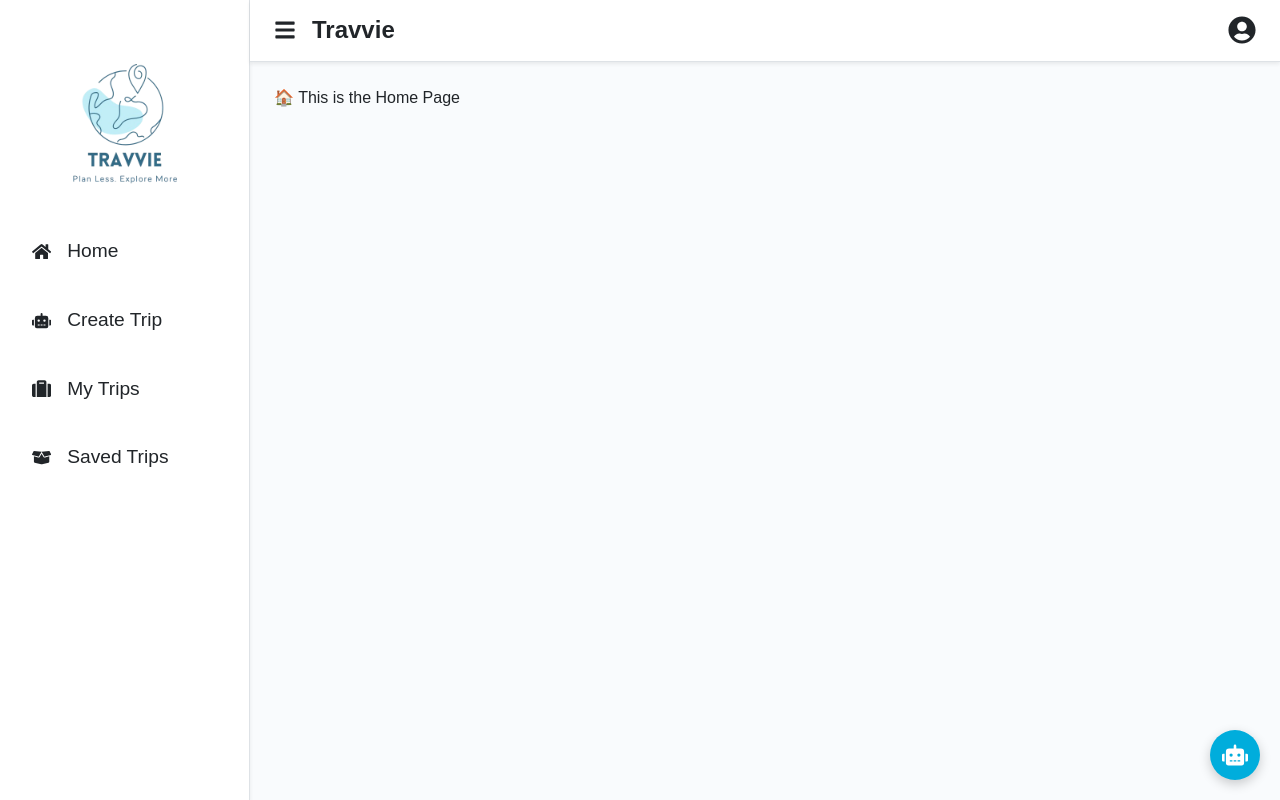
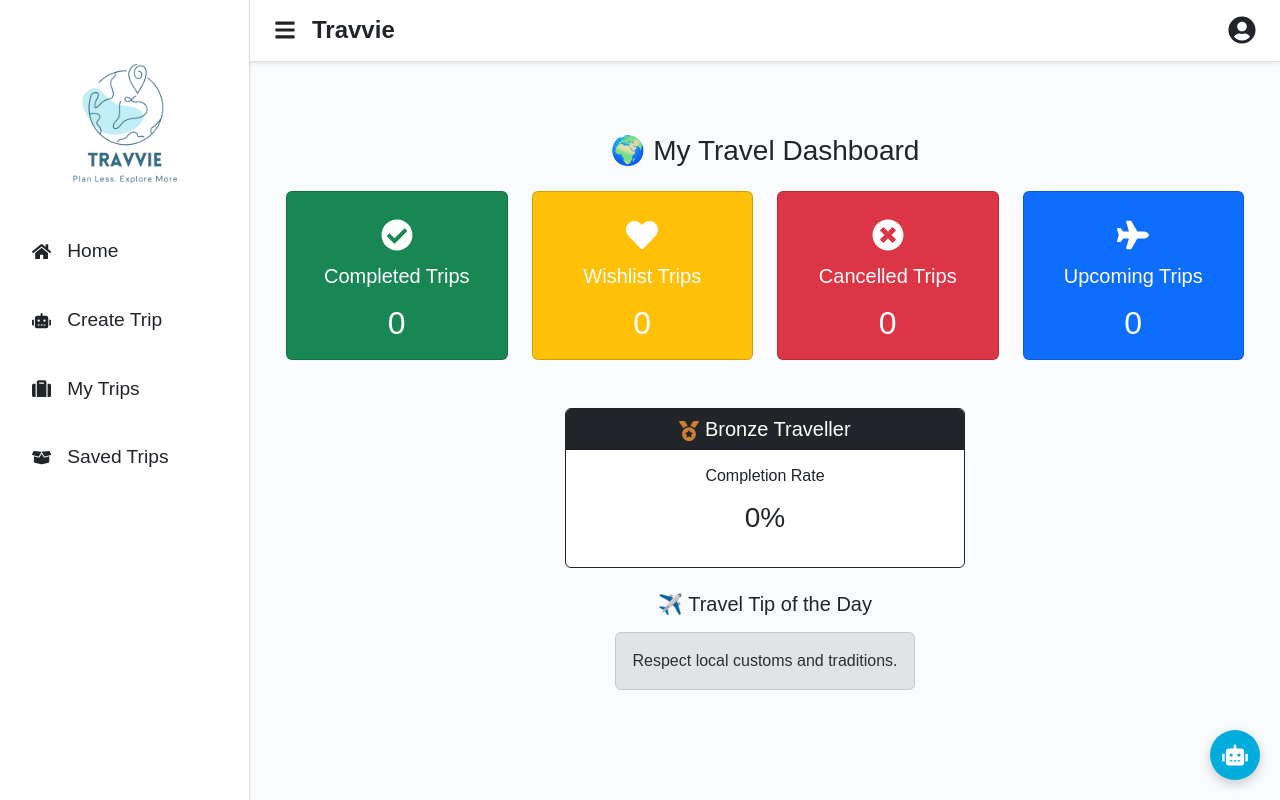
Before and after one commit to TenZinKS/Travvie_Web_APP_FRONTEND, a React (Vite) app: page /dashboard/home in a window 1280 px wide. Built offline with nearby package versions, Linux system fonts and the light colour scheme.

Commit message:
Updated Dashboard with UserStats

```diff
--- a/package.json
+++ b/package.json
@@ -11,6 +11,7 @@
     "bootstrap": "^5.3.6",
     "bootstrap-icons": "^1.13.1",
     "react": "^18.2.0",
+    "react-countup": "^6.5.3",
     "react-dom": "^18.2.0",
     "react-icons": "^5.5.0",
     "react-router-dom": "^6.22.3"
--- a/src/pages/Dashboard_Menu/Home.jsx
+++ b/src/pages/Dashboard_Menu/Home.jsx
@@ -1,4 +1,187 @@
+import { useEffect, useState } from "react";
+import axios from "axios";
+import { FaMedal, FaCheckCircle, FaTimesCircle, FaPlane, FaHeart } from "react-icons/fa";
+import CountUp from "react-countup";
+
 function Home() {
-  return <div>🏠 This is the Home Page</div>;
+  const [trips, setTrips] = useState([]);
+  const [stats, setStats] = useState({
+    completed: 0,
+    wishlist: 0,
+    cancelled: 0,
+    upcoming: 0,
+  });
+  const [rank, setRank] = useState("Bronze");
+  const [completionRate, setCompletionRate] = useState(0);
+  const [message, setMessage] = useState("");
+  const [tip, setTip] = useState("");
+
+  const user = JSON.parse(localStorage.getItem("user"));
+
+  const travelTips = [
+    "Always keep digital and physical copies of important documents.",
+    "Pack light to make travel easier.",
+    "Learn basic phrases in the local language.",
+    "Keep your valuables safe and secure.",
+    "Respect local customs and traditions.",
+    "Stay hydrated during your journey.",
+    "Try local food for an authentic experience.",
+    "Keep emergency contacts handy.",
+    "Use apps to navigate and translate.",
+    "Check visa requirements before traveling."
+  ];
+
+  useEffect(() => {
+    fetchTrips();
+    generateRandomTip();
+  }, []);
+
+  const generateRandomTip = () => {
+    const randomIndex = Math.floor(Math.random() * travelTips.length);
+    setTip(travelTips[randomIndex]);
+  };
+
+  const fetchTrips = async () => {
+    try {
+      const res = await axios.get(`http://localhost:4000/api/trips/user/${user.id}`);
+      const allTrips = res.data;
+
+      const completed = allTrips.filter(t => t.status === "completed").length;
+      const wishlist = allTrips.filter(t => t.status === "wishlist").length;
+      const cancelled = allTrips.filter(t => t.status === "cancelled").length;
+      const upcoming = allTrips.filter(
+        t => t.status === "planned" || t.status === "upcoming"
+      ).length;
+
+      const total = completed + cancelled;
+      let completionPct = 0;
+
+      if (total > 0) {
+        completionPct = Math.round((completed / total) * 100);
+      }
+
+      let rank = "Bronze";
+      let msg = "Start exploring more to level up your travel profile!";
+      if (completionPct > 70) {
+        rank = "Gold";
+        msg = "Awesome! You’re a seasoned traveller with fantastic trip success.";
+      } else if (completionPct >= 40) {
+        rank = "Silver";
+        msg = "Good job! Keep travelling and aim for Gold.";
+      } else if (total === 0 && allTrips.length === 0) {
+        msg = "No trips yet. Let’s start planning your first adventure!";
+      } else {
+        msg = "Consider planning carefully to avoid cancellations.";
+      }
+
+      setStats({
+        completed,
+        wishlist,
+        cancelled,
+        upcoming,
+      });
+      setRank(rank);
+      setCompletionRate(completionPct);
+      setMessage(msg);
+      setTrips(allTrips);
+    } catch (err) {
+      console.error(err);
+    }
+  };
+
+  return (
+    <div className="container py-5">
+      <h3 className="mb-4 text-center">🌍 My Travel Dashboard</h3>
+
+      <div className="row g-4">
+        <StatCard
+          title="Completed Trips"
+          count={stats.completed}
+          icon={<FaCheckCircle />}
+          color="success"
+        />
+        <StatCard
+          title="Wishlist Trips"
+          count={stats.wishlist}
+          icon={<FaHeart />}
+          color="warning"
+        />
+        <StatCard
+          title="Cancelled Trips"
+          count={stats.cancelled}
+          icon={<FaTimesCircle />}
+          color="danger"
+        />
+        <StatCard
+          title="Upcoming Trips"
+          count={stats.upcoming}
+          icon={<FaPlane />}
+          color="primary"
+        />
+      </div>
+
+      <div className="mt-5 text-center">
+        <RankCard rank={rank} completionRate={completionRate} message={message} />
+      </div>
+
+      <div className="mt-4 text-center">
+        <h5 className="mb-3">✈️ Travel Tip of the Day</h5>
+        <div className="alert alert-secondary d-inline-block" style={{ maxWidth: "600px" }}>
+          {tip}
+        </div>
+      </div>
+    </div>
+  );
 }
+
+function StatCard({ title, count, icon, color }) {
+  return (
+    <div className="col-md-3">
+      <div className={`card text-white bg-${color} h-100`}>
+        <div className="card-body text-center">
+          <div style={{ fontSize: "2rem" }}>{icon}</div>
+          <h5 className="card-title mt-2">{title}</h5>
+          <h2 className="card-text mt-3">
+            <CountUp end={count} duration={1} />
+          </h2>
+        </div>
+      </div>
+    </div>
+  );
+}
+
+function RankCard({ rank, completionRate, message }) {
+  const rankColors = {
+    Gold: "warning",
+    Silver: "secondary",
+    Bronze: "dark",
+  };
+
+  const rankIcons = {
+    Gold: <FaMedal style={{ color: "gold" }} />,
+    Silver: <FaMedal style={{ color: "silver" }} />,
+    Bronze: <FaMedal style={{ color: "#cd7f32" }} />,
+  };
+
+  return (
+    <div
+      className={`card border-${rankColors[rank]} mb-3 mx-auto`}
+      style={{ maxWidth: "400px" }}
+    >
+      <div className={`card-header bg-${rankColors[rank]} text-white`}>
+        <h5 className="mb-0">
+          {rankIcons[rank]} {rank} Traveller
+        </h5>
+      </div>
+      <div className="card-body">
+        <h6 className="card-title mb-3">Completion Rate</h6>
+        <h3 className="card-text mb-3">
+          <CountUp end={completionRate} duration={1.5} />%
+        </h3>
+        <p className="text-muted">{message}</p>
+      </div>
+    </div>
+  );
+}
+
 export default Home;
```
Also changed, not shown: 1 other file (tests, documents, lock files or other folders).
